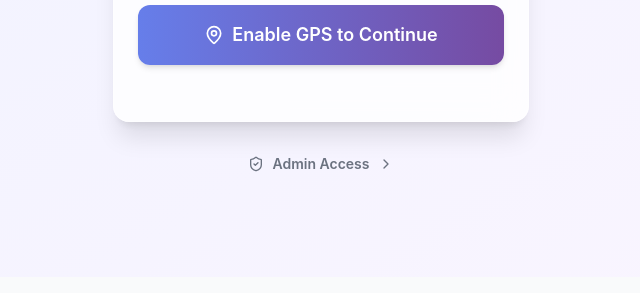
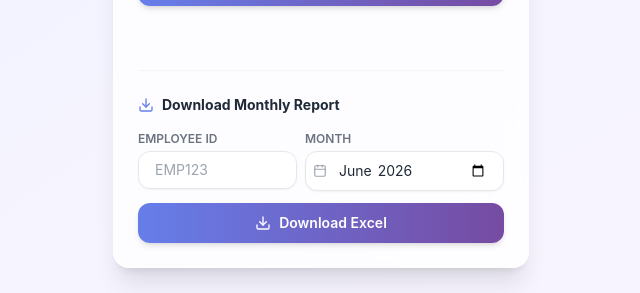
Before and after one commit to Lokihooda/Innoworq-Engineer-Tracker, a React (Vite) app: page / in a window 1280 px wide. Shown: the part 523-816 px from the top of the page, without its empty margins (319-959 px from the left). Built offline with nearby package versions, Linux system fonts and the light colour scheme; no server answers.

Commit message:
Update EngineerPortal.jsx

```diff
--- a/src/pages/EngineerPortal.jsx
+++ b/src/pages/EngineerPortal.jsx
@@ -1,7 +1,8 @@
 import { useState, useEffect } from 'react';
 import { useNavigate } from 'react-router-dom';
 import { supabase } from '../lib/supabaseClient';
-import { MapPin, User, Hash, Ticket, Briefcase, MessageSquare, Send, ShieldCheck, ChevronRight, Search } from 'lucide-react';
+import { MapPin, User, Hash, Ticket, Briefcase, MessageSquare, Send, ShieldCheck, ChevronRight, Search, Download, Calendar } from 'lucide-react';
+import * as XLSX from 'xlsx';
 
 export default function EngineerPortal() {
   const navigate = useNavigate();
@@ -14,6 +15,8 @@ export default function EngineerPortal() {
   const [message, setMessage] = useState(null);
 
   const [activeTicket, setActiveTicket] = useState(null); // The loaded ticket from DB
+  const [downloadMonth, setDownloadMonth] = useState(new Date().toISOString().substring(0, 7));
+  const [isDownloading, setIsDownloading] = useState(false);
 
   // Form State
   const [formData, setFormData] = useState({
@@ -255,6 +258,82 @@ export default function EngineerPortal() {
     setTimeout(() => setMessage(null), 4000);
   };
 
+  const downloadMyData = async () => {
+    if (!formData.employeeId) {
+      setMessage({ type: 'error', text: 'Please enter an Employee ID to download data.' });
+      return;
+    }
+
+    setIsDownloading(true);
+    const [year, month] = downloadMonth.split('-');
+    const lastDay = new Date(year, month, 0).getDate();
+
+    const { data: monthData, error } = await supabase
+      .from('ticket_tracking')
+      .select('*')
+      .ilike('employee_id', formData.employeeId)
+      .gte('date', `${downloadMonth}-01`)
+      .lte('date', `${downloadMonth}-${lastDay}`);
+
+    if (error) {
+      console.error('Error fetching monthly data:', error);
+      setMessage({ type: 'error', text: 'Failed to fetch data for report.' });
+      setIsDownloading(false);
+      return;
+    }
+
+    if (!monthData || monthData.length === 0) {
+      setMessage({ type: 'error', text: 'No data found for this month.' });
+      setIsDownloading(false);
+      return;
+    }
+
+    const rawData = monthData.map(ticket => {
+      const hist = ticket.status_history || {};
+      return {
+        'Date': ticket.date,
+        'Ticket ID': ticket.ticket_id,
+        'Current Status': ticket.current_status,
+
+        'Assigned (Time)': hist['Assigned']?.time || '',
+        'Assigned (Lat/Lng)': hist['Assigned'] ? `${hist['Assigned'].lat}, ${hist['Assigned'].lng}` : '',
+
+        'Start Journey (Time)': hist['Start Journey']?.time || '',
+        'Start Journey (Lat/Lng)': hist['Start Journey'] ? `${hist['Start Journey'].lat}, ${hist['Start Journey'].lng}` : '',
+
+        'Travelling (Time)': hist['Travelling']?.time || '',
+        'Travelling (Lat/Lng)': hist['Travelling'] ? `${hist['Travelling'].lat}, ${hist['Travelling'].lng}` : '',
+
+        'Reached Site (Time)': hist['Reached the Site']?.time || '',
+        'Reached Site (Lat/Lng)': hist['Reached the Site'] ? `${hist['Reached the Site'].lat}, ${hist['Reached the Site'].lng}` : '',
+
+        'Activity Completed (Time)': hist['Activity Completed']?.time || '',
+        'Activity Completed (Lat/Lng)': hist['Activity Completed'] ? `${hist['Activity Completed'].lat}, ${hist['Activity Completed'].lng}` : '',
+
+        'Leaving Site (Time)': hist['Leaving the Site']?.time || '',
+        'Leaving Site (Lat/Lng)': hist['Leaving the Site'] ? `${hist['Leaving the Site'].lat}, ${hist['Leaving the Site'].lng}` : '',
+
+        'Attempted (Time)': hist['Attempted']?.time || '',
+        'Attempted (Lat/Lng)': hist['Attempted'] ? `${hist['Attempted'].lat}, ${hist['Attempted'].lng}` : '',
+
+        'Cancelled (Time)': hist['Cancelled']?.time || '',
+        'Cancelled (Lat/Lng)': hist['Cancelled'] ? `${hist['Cancelled'].lat}, ${hist['Cancelled'].lng}` : '',
+
+        'Latest City': ticket.latest_city || '',
+        'Remarks': ticket.remarks || ''
+      };
+    });
+
+    const wb = XLSX.utils.book_new();
+    const wsRaw = XLSX.utils.json_to_sheet(rawData);
+    XLSX.utils.book_append_sheet(wb, wsRaw, "My Tickets");
+
+    XLSX.writeFile(wb, `My_Productivity_${formData.employeeId}_${downloadMonth}.xlsx`);
+    setIsDownloading(false);
+    setMessage({ type: 'success', text: 'Data downloaded successfully!' });
+    setTimeout(() => setMessage(null), 4000);
+  };
+
   return (
     <div className="container p-4 mx-auto max-w-md min-h-screen flex flex-col justify-center py-10">
 
@@ -380,6 +459,48 @@ export default function EngineerPortal() {
             </div>
           )}
 
+          {/* Download Data Section */}
+          <div className="mt-8 pt-6 border-t border-gray-100">
+            <h3 className="text-sm font-bold text-gray-800 mb-4 flex items-center gap-2">
+              <Download size={16} className="text-primary" /> Download Monthly Report
+            </h3>
+            <div className="flex flex-col gap-3">
+              <div className="flex gap-2">
+                <div className="flex-1">
+                  <label className="text-xs text-gray-500 font-semibold uppercase mb-1 block">Employee ID</label>
+                  <input
+                    type="text"
+                    name="employeeId"
+                    value={formData.employeeId}
+                    onChange={handleInputChange}
+                    placeholder="EMP123"
+                    className="input-field w-full py-2 text-sm"
+                  />
+                </div>
+                <div className="flex-1">
+                  <label className="text-xs text-gray-500 font-semibold uppercase mb-1 block">Month</label>
+                  <div className="relative">
+                    <Calendar className="absolute left-2 top-1/2 -translate-y-1/2 text-gray-400" size={14} />
+                    <input
+                      type="month"
+                      value={downloadMonth}
+                      onChange={(e) => setDownloadMonth(e.target.value)}
+                      className="input-field w-full py-2 pl-8 text-sm"
+                    />
+                  </div>
+                </div>
+              </div>
+              <button
+                type="button"
+                onClick={downloadMyData}
+                disabled={isDownloading || !formData.employeeId || !downloadMonth}
+                className="btn-primary w-full py-2.5 rounded-xl flex items-center justify-center gap-2 text-sm shadow-md"
+              >
+                {isDownloading ? <div className="spinner w-4 h-4 border-2"></div> : <><Download size={16} /> Download Excel</>}
+              </button>
+            </div>
+          </div>
+
           {message && (
             <div className={`mt-6 p-4 rounded-xl text-center text-sm font-medium animate-slide-up ${message.type === 'error' ? 'bg-red-50 text-red-600 border border-red-200' : 'bg-emerald-50 text-emerald-700 border border-emerald-200'}`}>
               {message.text}
```
